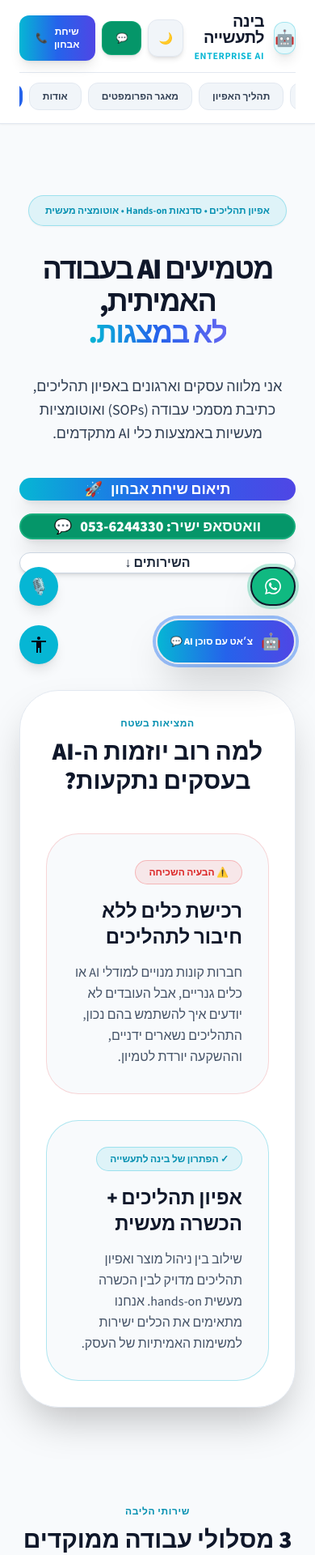
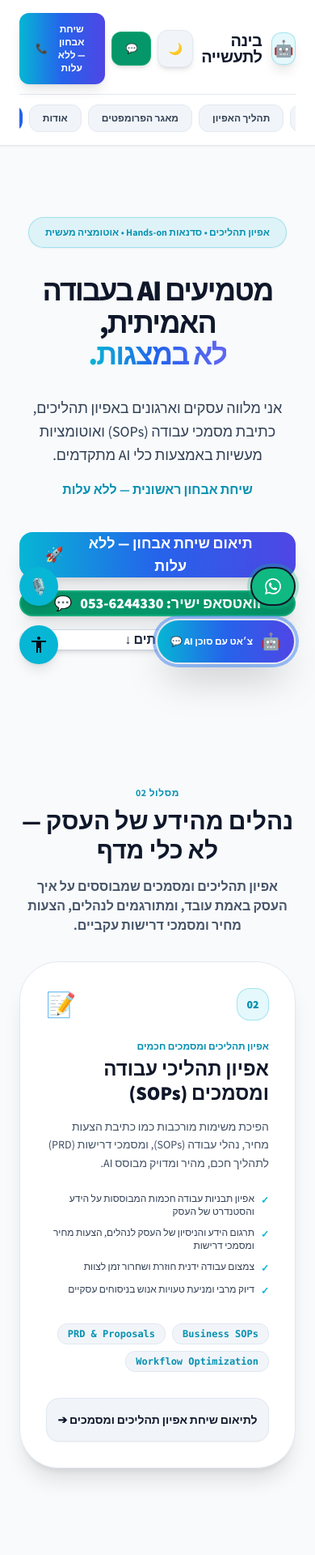
Before and after one commit to OhadBaram/bina-industry, a React (Vite) app: page / in a window 390 px wide. Shown: the top 1920 px of the page at 81% size. Built offline with nearby package versions, Linux system fonts and the light colour scheme; a web font is replaced by a local one.

Commit message:
ניקוי מלל: שיחה חינם, אחידות אני/אבחון, סדר הירו-SOP-המלצות
Co-authored-by: ohadbaramqa <ohadbaramqa@gmail.com>

```diff
--- a/App.tsx
+++ b/App.tsx
@@ -1,7 +1,7 @@
 import React, { useState, useMemo, useRef, useEffect } from 'react';
 import { CATEGORIES, ALL_PROMPTS } from './data/prompts';
 import { B2B_SERVICES, PAIN_POINTS, USE_CASES, B2B_PROMPT_CATEGORIES, B2B_PROMPTS, CAPABILITIES, METHODOLOGY_STEPS } from './data/b2bData';
-import { B2BPrompt } from './types';
+import { B2BPrompt, B2BService } from './types';
 import { PrivacyPolicyModal } from './components/PrivacyPolicyModal';
 import { TermsOfServiceModal } from './components/TermsOfServiceModal';
 import { AccessibilityStatementModal } from './components/AccessibilityStatementModal';
@@ -24,7 +24,7 @@ const Toast: React.FC<{ message: string; show: boolean }> = ({ message, show })
 
 // מיפוי הטקסטים הראשוניים לפי השירות שנבחר
 const serviceMessages: Record<string, string> = {
-  sop: "היי אוהד,\nאנו מעוניינים באפיון תהליכי עבודה ומסמכים (SOPs, הצעות מחיר ומסמכי דרישות) באמצעות כלי AI. נשמח לתאם שיחת אפיון ראשונית.",
+  sop: "היי אוהד,\nאנו מעוניינים באפיון תהליכי עבודה ומסמכים (SOPs, הצעות מחיר ומסמכי דרישות) באמצעות כלי AI. נשמח לתאם שיחת אבחון ראשונית.",
   workshops: "היי אוהד,\nאנו מעוניינים בסדנאות Hands-on מעשיות והכשרת צוותים/הנהלה לעבודה יומיומית עם כלי AI. נשמח לקבל פרטים וסילבוס מותאם.",
   consulting: "היי אוהד,\nאנו מעוניינים באבחון וייעוץ ממוקד לזיהוי צווארי בקבוק והחזר השקעה (ROI) אמיתי בעסק. נשמח לתאם שיחת אבחון."
 };
@@ -461,6 +461,66 @@ const App: React.FC = () => {
     window.scrollTo({ top: 0, behavior: 'smooth' });
   };
 
+  const sopService = B2B_SERVICES.find((s) => s.id === 'sop')!;
+
+  const renderServiceCard = (srv: B2BService) => (
+    <div
+      key={srv.id}
+      className="bg-white dark:bg-[#0D131F] rounded-[3rem] p-8 md:p-10 border border-slate-200 dark:border-slate-800 hover:border-cyan-500/50 transition-all flex flex-col justify-between group shadow-xl dark:shadow-none"
+    >
+      <div>
+        <div className="flex items-center justify-between mb-6">
+          <span className="w-10 h-10 rounded-2xl bg-cyan-500/10 text-cyan-600 dark:text-cyan-400 flex items-center justify-center font-black text-sm border border-cyan-500/30">
+            {srv.num}
+          </span>
+          <span className="text-3xl group-hover:scale-110 transition-transform">
+            {srv.icon}
+          </span>
+        </div>
+
+        <span className="text-xs font-bold text-cyan-600 dark:text-cyan-400 block mb-1">
+          {srv.subtitle}
+        </span>
+        <h3 className="text-2xl font-black text-slate-900 dark:text-white mb-4 leading-tight">
+          {srv.title}
+        </h3>
+
+        <p className="text-slate-600 dark:text-slate-300 text-sm md:text-base font-medium leading-relaxed mb-6">
+          {srv.shortDesc}
+        </p>
+
+        <div className="space-y-2.5 mb-8">
+          {srv.features.map((feat, fIdx) => (
+            <div key={fIdx} className="flex items-start gap-2 text-xs md:text-sm text-slate-700 dark:text-slate-300 font-medium">
+              <span className="text-cyan-500 font-bold mt-0.5">✓</span>
+              <span>{feat}</span>
+            </div>
+          ))}
+        </div>
+
+        {srv.techBadges && srv.techBadges.length > 0 && (
+          <div className="flex flex-wrap gap-2 mb-8">
+            {srv.techBadges.map((badge, bIdx) => (
+              <span
+                key={bIdx}
+                className="px-3 py-1 bg-slate-100 dark:bg-[#070A10] border border-slate-200 dark:border-slate-800 text-cyan-600 dark:text-cyan-400 font-mono text-xs font-bold rounded-xl"
+              >
+                {badge}
+              </span>
+            ))}
+          </div>
+        )}
+      </div>
+
+      <button
+        onClick={() => prefillServiceAndScroll(srv.serviceKey || 'sop')}
+        className="w-full py-4 rounded-2xl bg-slate-100 dark:bg-slate-800 text-slate-900 dark:text-white hover:bg-gradient-to-r hover:from-cyan-500 hover:to-blue-600 hover:text-white font-black text-sm transition-all text-center border border-slate-200 dark:border-slate-700 shadow-sm"
+      >
+        {srv.ctaText} ➔
+      </button>
+    </div>
+  );
+
   // איחוד כל 1,000 הפרומפטים מכל הקטגוריות
   const fullPromptPool = useMemo(() => {
     const combined: B2BPrompt[] = [...B2B_PROMPTS];
@@ -526,7 +586,7 @@ const App: React.FC = () => {
         </div>
         <h3 className="text-3xl md:text-5xl font-black text-slate-900 dark:text-white mb-3 tracking-tight">בואו נבדוק התאמה לארגון שלכם</h3>
         <p className="text-slate-600 dark:text-slate-400 font-bold text-base md:text-lg max-w-2xl mx-auto">
-          השאר פרטים, ספר לי בקצרה מה האתגר, ואחזור אליך לשיחת אפיון ראשונית ללא עלות.
+          השאר פרטים, ספר לי בקצרה מה האתגר, ואחזור אליך לשיחת אבחון ראשונית — ללא עלות.
         </p>
       </div>
 
@@ -535,7 +595,7 @@ const App: React.FC = () => {
           <div className="text-6xl mb-4">🎉</div>
           <h4 className="text-3xl font-black text-emerald-900 dark:text-emerald-200 mb-3">תודה רבה! הפנייה התקבלה בהצלחה</h4>
           <p className="text-emerald-800 dark:text-emerald-300 font-bold text-base md:text-lg max-w-xl mx-auto mb-6">
-            קיבלתי את פרטי הארגון שלך. אחזור אליך בהקדם לשיחת אבחון ואפיון ראשונית.
+            קיבלתי את פרטי הארגון שלך. אחזור אליך בהקדם לשיחת אבחון ראשונית.
           </p>
           <button
             onClick={() => {
@@ -680,7 +740,7 @@ const App: React.FC = () => {
               disabled={isSubmittingLead}
               className="btn-submit w-full py-5 rounded-2xl bg-gradient-to-r from-cyan-500 via-blue-600 to-indigo-600 hover:from-cyan-400 hover:to-indigo-500 text-white font-black text-xl shadow-xl hover:shadow-cyan-500/25 transition-all active:scale-[0.99] flex items-center justify-center gap-3 disabled:opacity-50 cursor-pointer"
             >
-              {isSubmittingLead ? 'שולח פנייה...' : 'תיאום שיחת אבחון ראשונית 🚀'}
+              {isSubmittingLead ? 'שולח פנייה...' : 'תיאום שיחת אבחון — ללא עלות 🚀'}
             </button>
 
             <div className="flex flex-col sm:flex-row items-center justify-center gap-3 pt-2 text-center">
@@ -711,7 +771,7 @@ const App: React.FC = () => {
             <div className="w-10 h-10 bg-cyan-500/10 border border-cyan-500/30 rounded-xl flex items-center justify-center text-cyan-400 text-xl font-black shadow-lg">🤖</div>
             <div className="text-right">
               <h1 className={`text-xl md:text-2xl font-black leading-none tracking-tight ${isDarkMode ? 'text-white' : 'text-slate-900'}`}>
-                בינה לתעשייה <span className="text-xs font-bold text-cyan-500 tracking-wider">ENTERPRISE AI</span>
+                בינה לתעשייה
               </h1>
             </div>
           </div>
@@ -758,7 +818,7 @@ const App: React.FC = () => {
                   : 'hover:shadow-cyan-500/20'
               }`}
             >
-              <span>שיחת אבחון</span>
+              <span>שיחת אבחון — ללא עלות</span>
               <span>📞</span>
             </button>
           </div>
@@ -793,8 +853,12 @@ const App: React.FC = () => {
                 </span>
               </h1>
 
-              <p className={`text-lg md:text-2xl font-medium max-w-3xl mx-auto leading-relaxed mb-10 ${isDarkMode ? 'text-slate-300' : 'text-slate-700'}`}>
+              <p className={`text-lg md:text-2xl font-medium max-w-3xl mx-auto leading-relaxed mb-4 ${isDarkMode ? 'text-slate-300' : 'text-slate-700'}`}>
                 אני מלווה עסקים וארגונים באפיון תהליכים, כתיבת מסמכי עבודה (SOPs) ואוטומציות מעשיות באמצעות כלי AI מתקדמים.
+              </p>
+
+              <p className={`text-base md:text-lg font-bold max-w-2xl mx-auto mb-10 ${isDarkMode ? 'text-cyan-400' : 'text-cyan-600'}`}>
+                שיחת אבחון ראשונית — ללא עלות
               </p>
 
               <div className="flex flex-col sm:flex-row items-center justify-center gap-4 max-w-3xl mx-auto">
@@ -802,7 +866,7 @@ const App: React.FC = () => {
                   onClick={openContactView}
                   className="w-full sm:w-auto px-8 py-4.5 bg-gradient-to-r from-cyan-500 via-blue-600 to-indigo-600 hover:from-cyan-400 hover:to-indigo-500 text-white font-black text-lg rounded-2xl shadow-xl hover:shadow-cyan-500/25 transition-all active:scale-95 flex items-center justify-center gap-2.5 cursor-pointer"
                 >
-                  <span>תיאום שיחת אבחון</span>
+                  <span>תיאום שיחת אבחון — ללא עלות</span>
                   <span>🚀</span>
                 </button>
 
@@ -825,110 +889,21 @@ const App: React.FC = () => {
               </div>
             </section>
 
-            {/* 2. WHY CUSTOM AI SECTION (המציאות בשטח) */}
-            <section className="bg-white dark:bg-[#0D131F] rounded-[3rem] p-8 md:p-14 border border-slate-200 dark:border-slate-800 shadow-2xl dark:shadow-none">
-              <div className="text-center mb-12">
-                <span className="text-cyan-600 dark:text-cyan-400 text-xs font-bold uppercase tracking-wider block mb-2">המציאות בשטח</span>
-                <h2 className="text-3xl md:text-5xl font-black text-slate-900 dark:text-white mb-4">למה רוב יוזמות ה-AI בעסקים נתקעות?</h2>
-              </div>
-
-              <div className="grid md:grid-cols-2 gap-8">
-                {/* הבעיה */}
-                <div className="bg-slate-50 dark:bg-[#070A10] p-8 md:p-10 rounded-[2.5rem] border border-red-500/20 space-y-4">
-                  <div className="inline-flex items-center gap-1.5 px-4 py-1.5 bg-red-500/10 text-red-600 dark:text-red-400 rounded-full text-xs font-black border border-red-500/30">
-                    <span>⚠️ הבעיה השכיחה</span>
-                  </div>
-                  <h3 className="text-2xl font-black text-slate-900 dark:text-white">רכישת כלים ללא חיבור לתהליכים</h3>
-                  <p className="text-slate-600 dark:text-slate-300 text-base md:text-lg font-medium leading-relaxed">
-                    חברות קונות מנויים למודלי AI או כלים גנריים, אבל העובדים לא יודעים איך להשתמש בהם נכון, התהליכים נשארים ידניים, וההשקעה יורדת לטמיון.
-                  </p>
-                </div>
-
-                {/* הפתרון */}
-                <div className="bg-slate-50 dark:bg-[#070A10] p-8 md:p-10 rounded-[2.5rem] border border-cyan-500/30 space-y-4">
-                  <div className="inline-flex items-center gap-1.5 px-4 py-1.5 bg-cyan-500/10 text-cyan-600 dark:text-cyan-400 rounded-full text-xs font-black border border-cyan-500/30">
-                    <span>✓ הפתרון של בינה לתעשייה</span>
-                  </div>
-                  <h3 className="text-2xl font-black text-slate-900 dark:text-white">אפיון תהליכים + הכשרה מעשית</h3>
-                  <p className="text-slate-600 dark:text-slate-300 text-base md:text-lg font-medium leading-relaxed">
-                    שילוב בין ניהול מוצר ואפיון תהליכים מדויק לבין הכשרה מעשית hands-on. אנחנו מתאימים את הכלים ישירות למשימות האמיתיות של העסק.
-                  </p>
-                </div>
+            {/* 2. FEATURED SOP PATH (מסלול 02) */}
+            <section className="py-6 space-y-8">
+              <div className="text-center max-w-3xl mx-auto">
+                <span className="text-cyan-600 dark:text-cyan-400 text-xs font-bold uppercase tracking-wider block mb-2">מסלול 02</span>
+                <h2 className="text-3xl md:text-5xl font-black text-slate-900 dark:text-white mb-4">נהלים מהידע של העסק — לא כלי מדף</h2>
+                <p className="text-slate-600 dark:text-slate-400 font-bold text-base md:text-lg">
+                  אפיון תהליכים ומסמכים שמבוססים על איך העסק באמת עובד, ומתורגמים לנהלים, הצעות מחיר ומסמכי דרישות עקביים.
+                </p>
+              </div>
+              <div className="max-w-2xl mx-auto">
+                {renderServiceCard(sopService)}
               </div>
             </section>
 
-            {/* 3. CORE SERVICES (3 שירותים ממוקדים ונקיים) */}
-            <section ref={capabilitiesRef} className="py-6 space-y-12">
-              <div className="text-center max-w-3xl mx-auto">
-                <span className="text-cyan-600 dark:text-cyan-400 text-xs font-bold uppercase tracking-wider block mb-2">שירותי הליבה</span>
-                <h2 className="text-3xl md:text-5xl font-black text-slate-900 dark:text-white mb-4">3 מסלולי עבודה ממוקדים לתוצאות</h2>
-                <p className="text-slate-600 dark:text-slate-400 font-bold text-base md:text-lg">
-                  ללא מורכבות מיותרת — פתרונות מדויקים המייצרים חיסכון בשעות עבודה וערך עסקי מיידי.
-                </p>
-              </div>
-
-              <div className="grid md:grid-cols-3 gap-8">
-                {B2B_SERVICES.map((srv) => (
-                  <div
-                    key={srv.id}
-                    className="bg-white dark:bg-[#0D131F] rounded-[3rem] p-8 md:p-10 border border-slate-200 dark:border-slate-800 hover:border-cyan-500/50 transition-all flex flex-col justify-between group shadow-xl dark:shadow-none"
-                  >
-                    <div>
-                      <div className="flex items-center justify-between mb-6">
-                        <span className="w-10 h-10 rounded-2xl bg-cyan-500/10 text-cyan-600 dark:text-cyan-400 flex items-center justify-center font-black text-sm border border-cyan-500/30">
-                          {srv.num}
-                        </span>
-                        <span className="text-3xl group-hover:scale-110 transition-transform">
-                          {srv.icon}
-                        </span>
-                      </div>
-
-                      <span className="text-xs font-bold text-cyan-600 dark:text-cyan-400 block mb-1">
-                        {srv.subtitle}
-                      </span>
-                      <h3 className="text-2xl font-black text-slate-900 dark:text-white mb-4 leading-tight">
-                        {srv.title}
-                      </h3>
-
-                      <p className="text-slate-600 dark:text-slate-300 text-sm md:text-base font-medium leading-relaxed mb-6">
-                        {srv.shortDesc}
-                      </p>
-
-                      <div className="space-y-2.5 mb-8">
-                        {srv.features.map((feat, fIdx) => (
-                          <div key={fIdx} className="flex items-start gap-2 text-xs md:text-sm text-slate-700 dark:text-slate-300 font-medium">
-                            <span className="text-cyan-500 font-bold mt-0.5">✓</span>
-                            <span>{feat}</span>
-                          </div>
-                        ))}
-                      </div>
-
-                      {srv.techBadges && srv.techBadges.length > 0 && (
-                        <div className="flex flex-wrap gap-2 mb-8">
-                          {srv.techBadges.map((badge, bIdx) => (
-                            <span
-                              key={bIdx}
-                              className="px-3 py-1 bg-slate-100 dark:bg-[#070A10] border border-slate-200 dark:border-slate-800 text-cyan-600 dark:text-cyan-400 font-mono text-xs font-bold rounded-xl"
-                            >
-                              {badge}
-                            </span>
-                          ))}
-                        </div>
-                      )}
-                    </div>
-
-                    <button
-                      onClick={() => prefillServiceAndScroll(srv.serviceKey || 'sop')}
-                      className="w-full py-4 rounded-2xl bg-slate-100 dark:bg-slate-800 text-slate-900 dark:text-white hover:bg-gradient-to-r hover:from-cyan-500 hover:to-blue-600 hover:text-white font-black text-sm transition-all text-center border border-slate-200 dark:border-slate-700 shadow-sm"
-                    >
-                      {srv.ctaText} ➔
-                    </button>
-                  </div>
-                ))}
-              </div>
-            </section>
-
-            {/* 3.5 SOCIAL PROOF & TESTIMONIALS (המלצות ומשובים מהשטח) */}
+            {/* 3. SOCIAL PROOF & TESTIMONIALS */}
             <section className="bg-gradient-to-b from-slate-100/80 to-white dark:from-[#0D131F] dark:to-[#070A10] rounded-[3rem] p-8 md:p-12 border border-slate-200 dark:border-slate-800 shadow-xl dark:shadow-none space-y-8 animate-fadeIn">
               <div className="text-center max-w-2xl mx-auto space-y-2">
                 <span className="inline-flex items-center px-4 py-1 bg-cyan-500/10 text-cyan-600 dark:text-cyan-400 rounded-full text-xs font-black border border-cyan-500/30 uppercase tracking-wider">
@@ -990,7 +965,54 @@ const App: React.FC = () => {
               </div>
             </section>
 
-            {/* 4. METHODOLOGY (מתודולוגיית העבודה - 4 השלבים) */}
+            {/* 4. WHY CUSTOM AI SECTION (המציאות בשטח) */}
+            <section className="bg-white dark:bg-[#0D131F] rounded-[3rem] p-8 md:p-14 border border-slate-200 dark:border-slate-800 shadow-2xl dark:shadow-none">
+              <div className="text-center mb-12">
+                <span className="text-cyan-600 dark:text-cyan-400 text-xs font-bold uppercase tracking-wider block mb-2">המציאות בשטח</span>
+                <h2 className="text-3xl md:text-5xl font-black text-slate-900 dark:text-white mb-4">למה רוב יוזמות ה-AI בעסקים נתקעות?</h2>
+              </div>
+
+              <div className="grid md:grid-cols-2 gap-8">
+                {/* הבעיה */}
+                <div className="bg-slate-50 dark:bg-[#070A10] p-8 md:p-10 rounded-[2.5rem] border border-red-500/20 space-y-4">
+                  <div className="inline-flex items-center gap-1.5 px-4 py-1.5 bg-red-500/10 text-red-600 dark:text-red-400 rounded-full text-xs font-black border border-red-500/30">
+                    <span>⚠️ הבעיה השכיחה</span>
+                  </div>
+                  <h3 className="text-2xl font-black text-slate-900 dark:text-white">רכישת כלים ללא חיבור לתהליכים</h3>
+                  <p className="text-slate-600 dark:text-slate-300 text-base md:text-lg font-medium leading-relaxed">
+                    חברות קונות מנויים למודלי AI או כלים גנריים, אבל העובדים לא יודעים איך להשתמש בהם נכון, התהליכים נשארים ידניים, וההשקעה יורדת לטמיון.
+                  </p>
+                </div>
+
+                {/* הפתרון */}
+                <div className="bg-slate-50 dark:bg-[#070A10] p-8 md:p-10 rounded-[2.5rem] border border-cyan-500/30 space-y-4">
+                  <div className="inline-flex items-center gap-1.5 px-4 py-1.5 bg-cyan-500/10 text-cyan-600 dark:text-cyan-400 rounded-full text-xs font-black border border-cyan-500/30">
+                    <span>✓ הפתרון של בינה לתעשייה</span>
+                  </div>
+                  <h3 className="text-2xl font-black text-slate-900 dark:text-white">אפיון תהליכים + הכשרה מעשית</h3>
+                  <p className="text-slate-600 dark:text-slate-300 text-base md:text-lg font-medium leading-relaxed">
+                    שילוב בין ניהול מוצר ואפיון תהליכים מדויק לבין הכשרה מעשית hands-on. אני מתאים את הכלים ישירות למשימות האמיתיות של העסק.
+                  </p>
+                </div>
+              </div>
+            </section>
+
+            {/* 5. CORE SERVICES (3 שירותים ממוקדים ונקיים) */}
+            <section ref={capabilitiesRef} className="py-6 space-y-12">
+              <div className="text-center max-w-3xl mx-auto">
+                <span className="text-cyan-600 dark:text-cyan-400 text-xs font-bold uppercase tracking-wider block mb-2">שירותי הליבה</span>
+                <h2 className="text-3xl md:text-5xl font-black text-slate-900 dark:text-white mb-4">3 מסלולי עבודה ממוקדים לתוצאות</h2>
+                <p className="text-slate-600 dark:text-slate-400 font-bold text-base md:text-lg">
+                  ללא מורכבות מיותרת — פתרונות מדויקים המייצרים חיסכון בשעות עבודה וערך עסקי מיידי.
+                </p>
+              </div>
+
+              <div className="grid md:grid-cols-3 gap-8">
+                {B2B_SERVICES.map((srv) => renderServiceCard(srv))}
+              </div>
+            </section>
+
+            {/* 6. METHODOLOGY (מתודולוגיית העבודה - 4 השלבים) */}
             <section ref={methodologyRef} className="bg-white dark:bg-[#0D131F] text-slate-900 dark:text-white rounded-[3rem] p-8 md:p-14 border border-slate-200 dark:border-slate-800 shadow-2xl dark:shadow-none">
               <div className="text-center mb-14">
                 <span className="inline-flex items-center px-4 py-1.5 bg-cyan-500/10 text-cyan-600 dark:text-cyan-400 rounded-full text-xs font-bold border border-cyan-500/30 uppercase tracking-wider mb-2">
@@ -1030,7 +1052,7 @@ const App: React.FC = () => {
                   <div className="w-64 h-64 md:w-72 md:h-72 rounded-3xl overflow-hidden shadow-2xl mb-6 border-4 border-slate-200 dark:border-slate-800 ring-4 ring-cyan-500/20 bg-slate-100 dark:bg-[#070A10] flex items-center justify-center p-2">
                     <img
                       src="/ohad.jpeg"
-                      alt="אוהד ברעם - מנהל מוצר ומוביל טרנספורמציה"
+                      alt="אוהד ברעם - מנהל מוצר ואפיון תהליכים עסקיים"
                       className="w-full h-full object-contain rounded-2xl"
                     />
                   </div>
@@ -1061,7 +1083,7 @@ const App: React.FC = () => {
                         <strong className="text-slate-900 dark:text-white font-black text-xl block mb-2">נעים להכיר, שמי אוהד ברעם.</strong>
                       </p>
                       <p>
-                        אני מנהל מוצר בכיר ובעל תואר שני בניהול ארגוני שירות בהצטיינות. המומחיות שלי היא לתרגם צרכים עסקיים מורכבים לתהליכי עבודה ברורים, מסמכי אפיון חכמים (SOPs/PRDs) ופתרונות AI שמייצרים ערך אמיתי בשטח.
+                        אני מנהל מוצר ובעל תואר שני בניהול ארגוני שירות בהצטיינות. המומחיות שלי היא לתרגם צרכים עסקיים מורכבים לתהליכי עבודה ברורים, מסמכי אפיון חכמים (SOPs/PRDs) ופתרונות AI שמייצרים ערך אמיתי בשטח.
                       </p>
                       <p>
                         לאורך השנים ליוויתי והובלתי תהליכים מורכבים משלב האבחון והגדרת הדרישות ועד להטמעה מלאה בקרב צוותים ועובדים. אני מאמין שהמפתח להצלחה ב-AI אינו "עוד כלי מדף", אלא התאמה מדויקת לתהליכי העבודה היומיומיים של העסק והכשרה מעשית של האנשים שמפעילים אותם.
--- a/data/b2bData.ts
+++ b/data/b2bData.ts
@@ -155,7 +155,7 @@ export const PAIN_POINTS: PainPointItem[] = [
   {
     id: 'p1',
     problem: 'חברות קונות מנויים ל-ChatGPT או כלים גנריים, אבל העובדים לא יודעים איך להשתמש בהם נכון, התהליכים נשארים ידניים, וההשקעה יורדת לטמיון.',
-    solution: 'שילוב בין ניהול מוצר ואפיון תהליכים מדויק לבין הכשרה מעשית hands-on. אנחנו מתאימים את הכלים ישירות למשימות האמיתיות של העסק.'
+    solution: 'שילוב בין ניהול מוצר ואפיון תהליכים מדויק לבין הכשרה מעשית hands-on. אני מתאים את הכלים ישירות למשימות האמיתיות של העסק.'
   }
 ];
 
--- a/index.html
+++ b/index.html
@@ -14,7 +14,7 @@
     <meta property="og:url" content="https://bina-industry.co.il/" />
     <meta property="og:title" content="בינה לתעשייה | אפיון תהליכים, כתיבת SOPs והטמעת AI מעשית" />
     <meta property="og:description" content="מטמיעים AI בעבודה האמיתית, לא במצגות. אפיון תהליכים, כתיבת מסמכי עבודה (SOPs), סדנאות Hands-on מעשיות ואוטומציות לתוצאות עסקיות בשטח." />
-    <meta property="og:site_name" content="בינה לתעשייה | ENTERPRISE AI" />
+    <meta property="og:site_name" content="בינה לתעשייה" />
     <meta property="og:image" content="https://bina-industry.co.il/ohad.jpeg" />
 
     <!-- Twitter Card -->
```
Also changed, not shown: components/PrivacyPolicyModal.tsx (+7 -7 lines).
